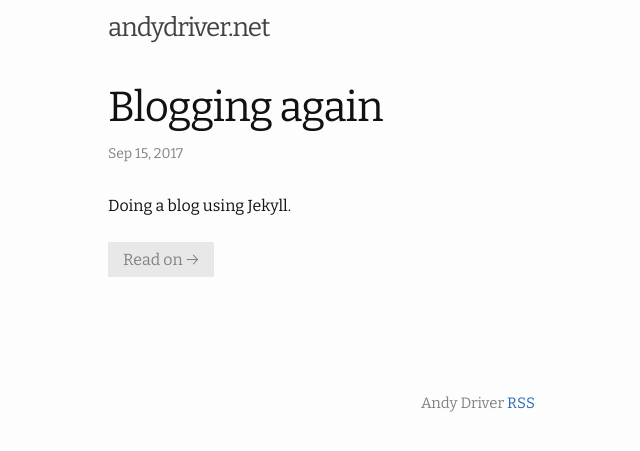
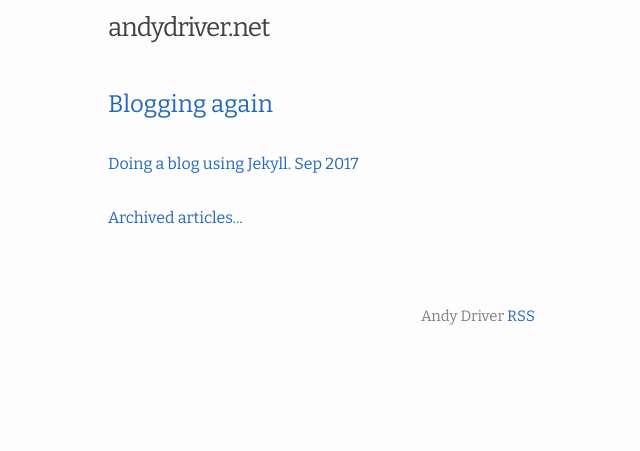
Before and after one commit to andyhd/andyhd.github.io, a Jekyll site: the page built from index.md, in a window 1280 px wide. Shown: the top 451 px of the page, without its empty margins (162-802 px from the left). Built offline with Jekyll 4.4.1, drawn with Linux system fonts in a browser that asks for light colours.

Commit message:
List first 50 posts on home page

```diff
--- a/_layouts/home.html
+++ b/_layouts/home.html
@@ -7,27 +7,38 @@ layout: default
   {{ content }}
 
   <ul class="post-list">
-    {% for post in site.posts %}
+    {% for post in site.posts limit:50 %}{% if post.archived %}{% else %}<a
+    href="{% if post.external_url %}{{ post.external_url }}{% else %}{{ post.url }}{% endif %}"
+    class="post-excerpt{% if post.photo_url %} photo{% endif %}">
+      {% if post.photo_url %}
+      <header class="post-header">
+        <h2 class="post-title">{{ post.title }}</h3>
+        <div class="image" style="background-image:url('{{ post.photo_url }}')"></div>
+      </header>
+      {% else %}
+      <header class="post-header">
+        <h2 class="text">{{ post.title }}</h3>
+      </header>
+      <div class="post-content">
+        <div class="body">
+          <p>{% if post.description %}
+          {{ post.description | markdownify | strip_html }}
+          {% else %}
+          {{ post.excerpt | strip_html }}
+          {% endif %}
+          <info datetime="{{ page.date | date: "%Y-%m-%d" }}">
+            {{ post.date | date: "%b %Y" }}
+          </info>
+          </p>
+        </div>
+      </div>
+      {% endif %}
 
-      <li>
-        <header class="post-header">
-          <h1 class="post-title">
-            <a class="post-link" href="{{ post.url | relative_url }}">{{ post.title | escape }}{% if post.external-url %} &rarr;{% endif %}</a>
-          </h1>
-
-          <p class="post-meta">{{ post.date | date: "%b %-d, %Y" }}{% if post.categories != empty %} • {% include category_links.html categories=post.categories %}{% endif %}</p>
-        </header>
-
-        <div class="post-content">
-          {{ post.excerpt }}
-        </div>
-        {% if post.content contains site.excerpt_separator %}
-          <p class="post-continue">
-            <a href="{{ post.url | relative_url }}">Read on &rarr;</a>
-          </p>
-        {% endif %}
-      </li>
-    {% endfor %}
+    </a>{% endif %}{% endfor %}
+    <div class="breaker"></div>
+    <div class="end">
+      <a href="/archive/">Archived articles...</a>
+    </div>
   </ul>
 
 </div>
```
